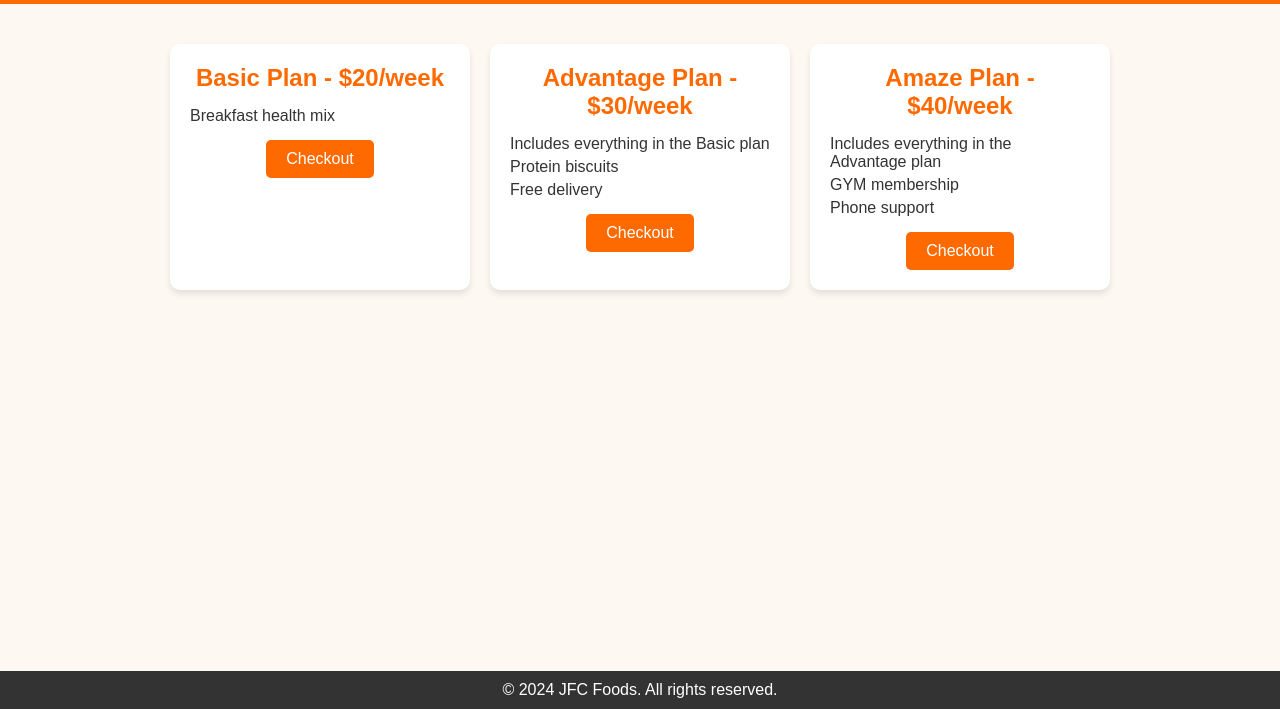
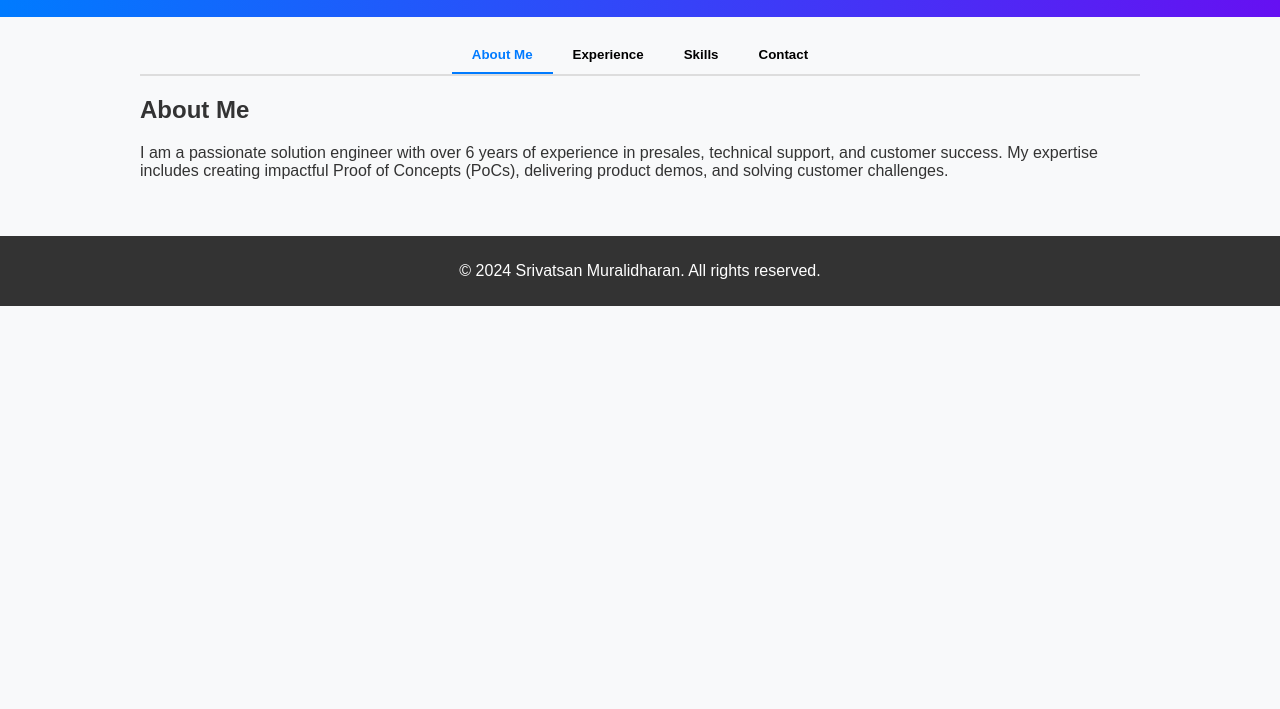
Before and after one commit to Srivatsan28/health-food-plans, a plain HTML site: page index.html in a window 1280 px wide. Shown: the part 91-800 px from the top of the page. Drawn offline with Linux system fonts and the light colour scheme; a script that the page names is missing.

Commit message:
Update index.html

```diff
--- a/index.html
+++ b/index.html
@@ -3,168 +3,180 @@
 <head>
     <meta charset="UTF-8">
     <meta name="viewport" content="width=device-width, initial-scale=1.0">
-    <meta http-equiv="X-UA-Compatible" content="ie=edge">
-    <title>JFC Foods Subscription Plans</title>
-    <script src="https://js.chargebee.com/v2/chargebee.js" data-cb-site="chargebee-assessment5-test"></script>
+    <title>Srivatsan Muralidharan | Portfolio</title>
     <style>
-        /* Reset and base styles */
-        * {
+        /* General Styles */
+        body {
+            font-family: 'Arial', sans-serif;
             margin: 0;
             padding: 0;
-            box-sizing: border-box;
+            background: #f8f9fa;
+            color: #333;
         }
-
-        html, body {
-            height: 100%;
-        }
-
-        body {
-            font-family: 'Arial', sans-serif;
-            background-color: #fef8f2;
-            color: #333;
-            display: flex;
-            flex-direction: column;
-        }
-
         header {
-            background-color: #ff6a00;
+            background: linear-gradient(90deg, #007bff, #6610f2);
             color: white;
             text-align: center;
+            padding: 20px 0;
+        }
+        header h1 {
+            margin: 0;
+            font-size: 2.5rem;
+        }
+        header p {
+            font-size: 1rem;
+            margin: 5px 0 0;
+        }
+        .container {
+            max-width: 1000px;
+            margin: auto;
             padding: 20px;
         }
-
-        header h1 {
-            font-size: 2rem;
-            font-weight: 600;
+        /* Tabs */
+        .tabs {
+            display: flex;
+            justify-content: center;
+            margin-bottom: 20px;
+            border-bottom: 2px solid #ddd;
         }
-
-        header p {
-            font-size: 1rem;
+        .tab {
+            padding: 10px 20px;
+            cursor: pointer;
+            font-weight: bold;
+            border: none;
+            background: none;
+            border-bottom: 2px solid transparent;
+            transition: all 0.3s ease;
         }
-
-        .container {
-            flex: 1;
-            margin: 20px auto;
-            padding: 20px;
-            max-width: 1200px;
+        .tab:hover, .tab.active {
+            color: #007bff;
+            border-bottom: 2px solid #007bff;
         }
-
-        .plans {
+        .tab-content {
+            display: none;
+        }
+        .tab-content.active {
+            display: block;
+        }
+        /* Skills Section */
+        .skills {
             display: flex;
-            justify-content: space-around;
             flex-wrap: wrap;
-            gap: 20px;
+            gap: 15px;
+            margin-top: 10px;
         }
-
-        .plan {
-            background-color: white;
-            border-radius: 10px;
-            box-shadow: 0 4px 6px rgba(0, 0, 0, 0.1);
-            width: 300px;
-            padding: 20px;
+        .skill {
+            background: #e9ecef;
+            border: 1px solid #ddd;
+            border-radius: 15px;
+            padding: 10px 20px;
+            font-size: 0.9rem;
             text-align: center;
-            transition: transform 0.3s;
+            transition: transform 0.2s ease;
         }
-
-        .plan:hover {
-            transform: translateY(-5px);
+        .skill:hover {
+            transform: scale(1.1);
+            box-shadow: 0px 4px 8px rgba(0, 0, 0, 0.1);
         }
-
-        .plan h2 {
-            color: #ff6a00;
-            font-size: 1.5rem;
-            margin-bottom: 15px;
-        }
-
-        .plan ul {
-            list-style-type: none;
-            padding: 0;
-            margin: 15px 0;
-            text-align: left;
-        }
-
-        .plan ul li {
-            margin: 5px 0;
-            font-size: 1rem;
-        }
-
-        .checkout-btn {
-            background-color: #ff6a00;
-            color: white;
-            border: none;
-            border-radius: 5px;
-            padding: 10px 20px;
-            font-size: 1rem;
-            cursor: pointer;
-            transition: background-color 0.3s;
-        }
-
-        .checkout-btn:hover {
-            background-color: #e55c00;
-        }
-
+        /* Footer */
         footer {
             text-align: center;
-            background-color: #333;
+            background: #333;
             color: white;
             padding: 10px 0;
-            margin-top: auto;
+            margin-top: 20px;
+        }
+        a {
+            color: #007bff;
+            text-decoration: none;
+        }
+        a:hover {
+            text-decoration: underline;
         }
     </style>
 </head>
 <body>
     <header>
-        <h1>JFC Foods</h1>
-        <p>Your gateway to a healthier lifestyle. Choose a plan and enjoy fresh, healthy meals delivered weekly!</p>
+        <h1>Srivatsan Muralidharan</h1>
+        <p>Senior Solution Engineer | Empowering Businesses with Solutions</p>
     </header>
+
     <div class="container">
-        <section class="plans">
-            <!-- Basic Plan -->
-            <div class="plan">
-                <h2>Basic Plan - $20/week</h2>
-                <ul>
-                    <li>Breakfast health mix</li>
-                </ul>
-                <button class="checkout-btn">Checkout</button>
+        <!-- Tabs -->
+        <div class="tabs">
+            <button class="tab active" onclick="showTab('about')">About Me</button>
+            <button class="tab" onclick="showTab('experience')">Experience</button>
+            <button class="tab" onclick="showTab('skills')">Skills</button>
+            <button class="tab" onclick="showTab('contact')">Contact</button>
         </div>
 
-            <!-- Advantage Plan -->
-            <div class="plan">
-                <h2>Advantage Plan - $30/week</h2>
-                <ul>
-                    <li>Includes everything in the Basic plan</li>
-                    <li>Protein biscuits</li>
-                    <li>Free delivery</li>
-                </ul>
-                <button class="checkout-btn">Checkout</button>
+        <!-- Tab Content -->
+        <div id="about" class="tab-content active">
+            <h2>About Me</h2>
+            <p>
+                I am a passionate solution engineer with over 6 years of experience in presales, technical support, and customer success.
+                My expertise includes creating impactful Proof of Concepts (PoCs), delivering product demos, and solving customer challenges.
+            </p>
         </div>
 
-            <!-- Amaze Plan -->
-            <div class="plan">
-                <h2>Amaze Plan - $40/week</h2>
+        <div id="experience" class="tab-content">
+            <h2>Experience</h2>
+            <h4>Senior Solution Engineer</h4>
+            <p><strong>Freshworks</strong> (Jun 2021 - Present)</p>
             <ul>
-                    <li>Includes everything in the Advantage plan</li>
-                    <li>GYM membership</li>
-                    <li>Phone support</li>
+                <li>Led impactful deals, building prototypes with HTML, CSS, and JavaScript.</li>
+                <li>Conducted 26+ live demos, contributing to $500-$1,200 MRR deals.</li>
+                <li>Collaborated across teams to solve complex customer problems.</li>
             </ul>
-                <button class="checkout-btn" data-cb-type="checkout" data-cb-item-0="amaze_plan-USD-Daily" data-cb-item-0-quantity="1">Checkout</button>
+            <h4>Technical Support Engineer</h4>
+            <p><strong>Zoho Corporation</strong> (Feb 2019 - May 2021)</p>
+            <ul>
+                <li>Delivered high-quality technical support and managed global customer relationships.</li>
+                <li>Worked closely with cross-functional teams to resolve technical challenges.</li>
+            </ul>
         </div>
-        </section>
+
+        <div id="skills" class="tab-content">
+            <h2>Skills</h2>
+            <div class="skills">
+                <div class="skill">Presales</div>
+                <div class="skill">Proof of Concept (PoC)</div>
+                <div class="skill">API Integrations</div>
+                <div class="skill">HTML, CSS, JavaScript</div>
+                <div class="skill">Competitive Analysis</div>
+                <div class="skill">Customer Success</div>
+                <div class="skill">Solution Engineering</div>
             </div>
+        </div>
+
+        <div id="contact" class="tab-content">
+            <h2>Contact</h2>
+            <p>Want to connect? Reach out to me:</p>
+            <ul>
+                <li>Email: <a href="mailto:srivatsan@example.com">srivatsan@example.com</a></li>
+                <li>LinkedIn: <a href="https://www.linkedin.com/in/srivatsanmuralidharan028/" target="_blank">Visit my LinkedIn</a></li>
+            </ul>
+        </div>
+    </div>
+
     <footer>
-        <p>&copy; 2024 JFC Foods. All rights reserved.</p>
+        <p>© 2024 Srivatsan Muralidharan. All rights reserved.</p>
     </footer>
+
     <script>
-        // Initialize Chargebee
-        var cbInstance = Chargebee.init();
-        cbInstance.setCheckoutCallbacks({
-            loaded: function () {
-                console.log("Checkout loaded successfully.");
-            },
-            error: function (error) {
-                console.error("Error during checkout:", error);
+        function showTab(tabId) {
+            const tabs = document.querySelectorAll('.tab-content');
+            tabs.forEach(tab => tab.classList.remove('active'));
+
+            const activeTab = document.getElementById(tabId);
+            activeTab.classList.add('active');
+
+            const tabButtons = document.querySelectorAll('.tab');
+            tabButtons.forEach(btn => btn.classList.remove('active'));
+
+            const activeButton = document.querySelector(`.tab[onclick="showTab('${tabId}')"]`);
+            activeButton.classList.add('active');
         }
-        });
     </script>
 </body>
 </html>
```
Lines whose indentation alone changed are shown as unchanged.
